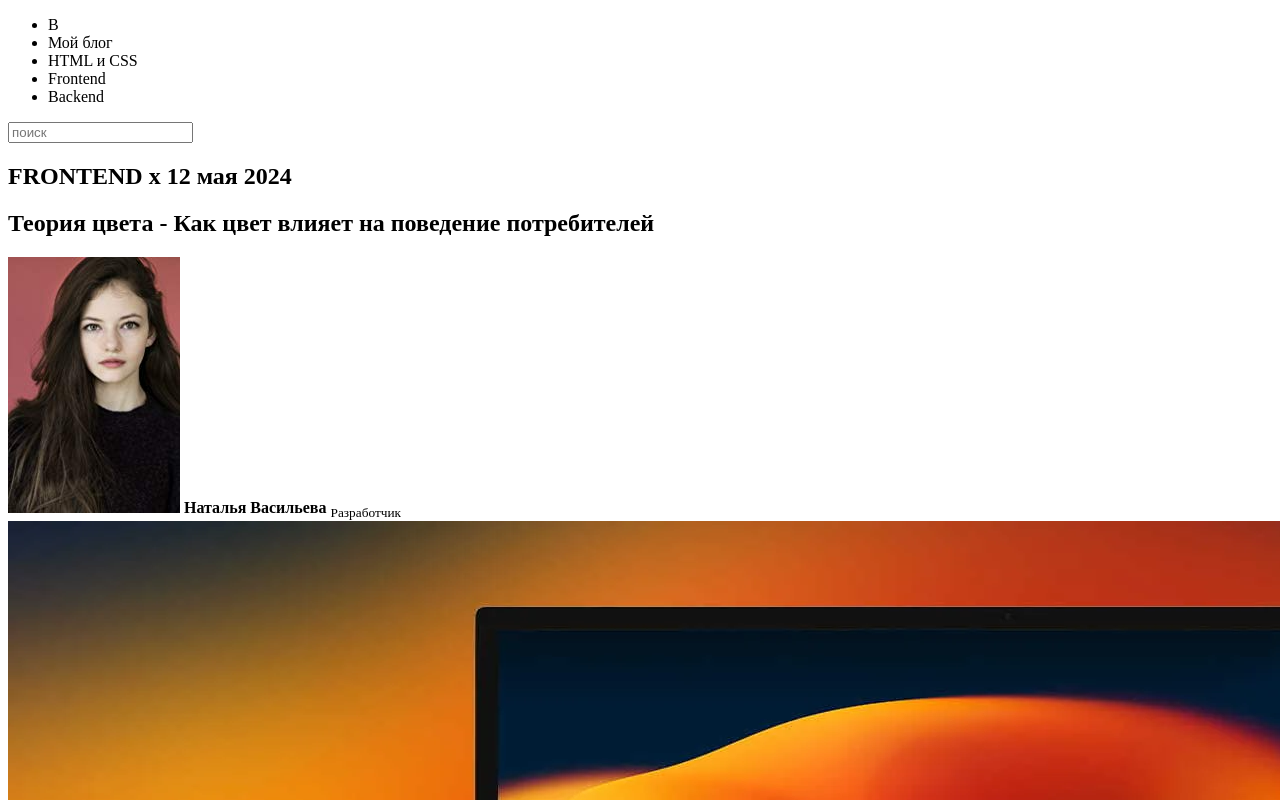
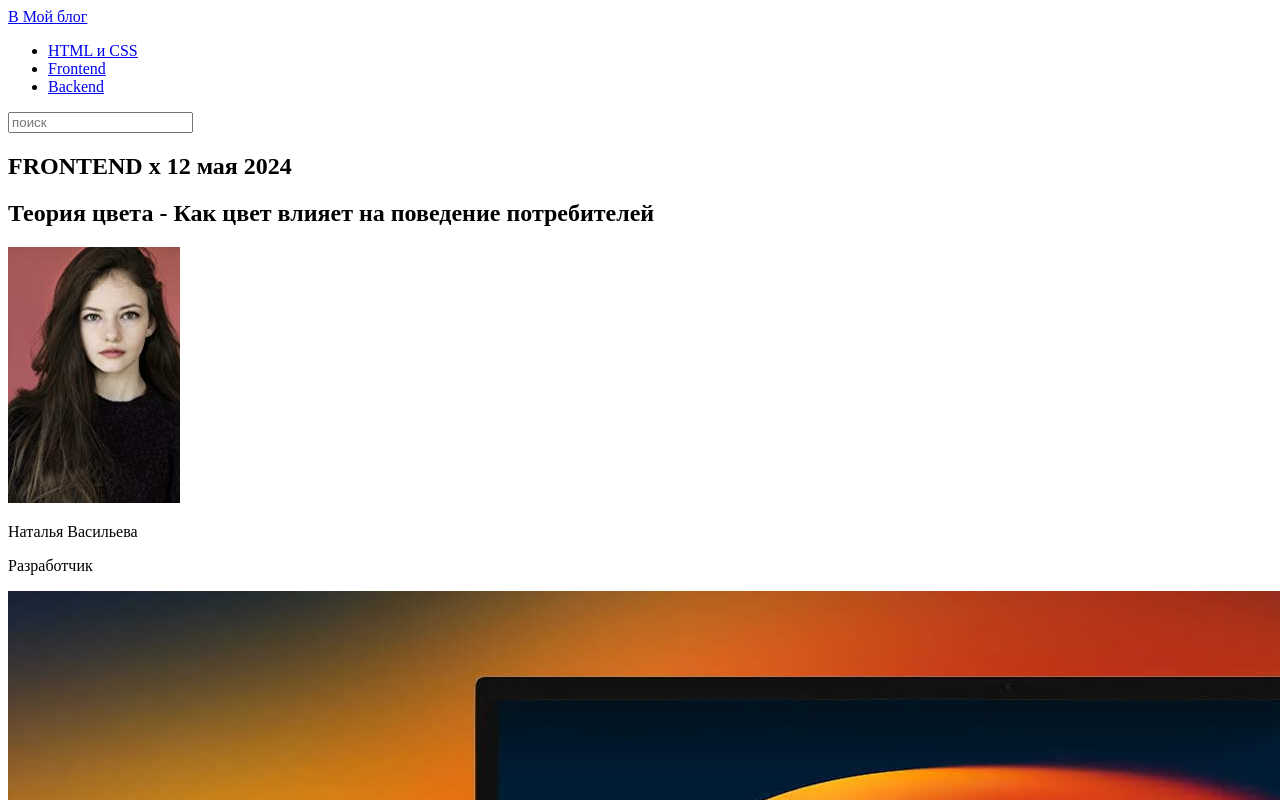
Before and after one commit to Aleksandr-dev-prog/dz-HTML_CSS, a plain HTML site: page 1-blog/index.html in a window 1280 px wide. Shown: the top 800 px of the page. Drawn offline with Linux system fonts and the light colour scheme.

Commit message:
Исправил второе домашнее задание

```diff
--- a/1-blog/index.html
+++ b/1-blog/index.html
@@ -7,13 +7,12 @@
 </head>
 <body>
     <header>
+        <a href="#">B  Мой блог</a>
         <nav>
             <ul>
-                <li>B</li>
-                <li>Мой блог</li>
-                <li>HTML и CSS</li>
-                <li>Frontend</li>
-                <li>Backend</li>
+                <li><a href="#">HTML и CSS</a></li>
+                <li><a href="#">Frontend</a></li>
+                <li><a href="#">Backend</a></li>
             </ul>
         </nav>
         <input type="text" placeholder="поиск">
@@ -23,10 +22,13 @@
         <h2>Теория цвета - Как цвет влияет на поведение потребителей</h2>
         <div>
             <img src="image\image1.png" alt="фотография разработчика">
-            <b>Наталья Васильева</b>
-            <sub>Разработчик</sub>
+            <div>
+                <p>Наталья Васильева</p>
+                <p>Разработчик</p>
+            </div>
         </div>
         <img src="image\image2.png">
+        <section>
             <p>
                 Теория цвета — это особенности эмоционального восприятия человеком тех или иных цветовых решений. Цвета и различные их комбинации влияют на психику человека, а значит, во многом определяют его поведение. Маркетологи и веб-дизайнеры хорошо знают, что правильно подобранная цветовая гамма сайта помогает привлечь и удержать внимание пользователей, сформировать положительное отношение к продукту, подтолкнуть посетителей к совершению целевых действий, повысить конверсию.
             </p>
@@ -34,8 +36,10 @@
                 Универсального ответа на вопрос, как тот или иной цвет влияет на разных людей, нет. Эмоциональная и поведенческая реакция каждого человека зависит от личного опыта. Вместе с тем можно выделить определенные закономерности влияния цветов на поведение пользователей.
             </p>
             <p>
-                    В исследовании «Влияние цвета на маркетинг» (Impact of color on marketing) говорится, что использование разных цветов может существенно влиять на настроение и поведение потребителей. Утверждается, что от 60 до 90% покупателей (в зависимости от категории продукта) дают положительную или отрицательную оценку товару, основываясь только на его цвете.
+                В исследовании «Влияние цвета на маркетинг» <a href="#">(Impact of color on marketing)</a> говорится, что использование разных цветов может существенно влиять на настроение и поведение потребителей. Утверждается, что от 60 до 90% покупателей (в зависимости от категории продукта) дают положительную или отрицательную оценку товару, основываясь только на его цвете.
             </p>
+        </section>
+
         <footer>Все права защищены &#169; 2024</footer>
     </article>
 </body>
```
Lines whose indentation alone changed are shown as unchanged.
